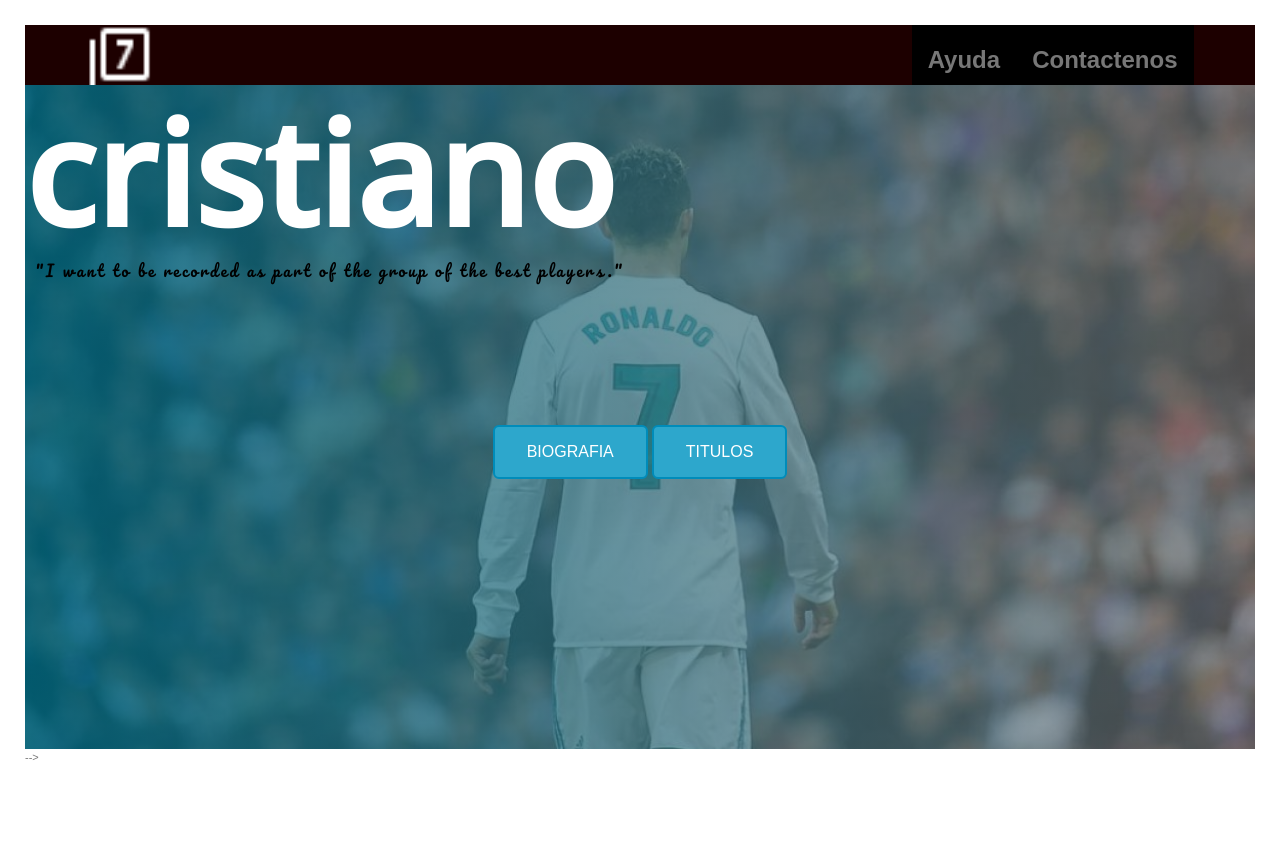
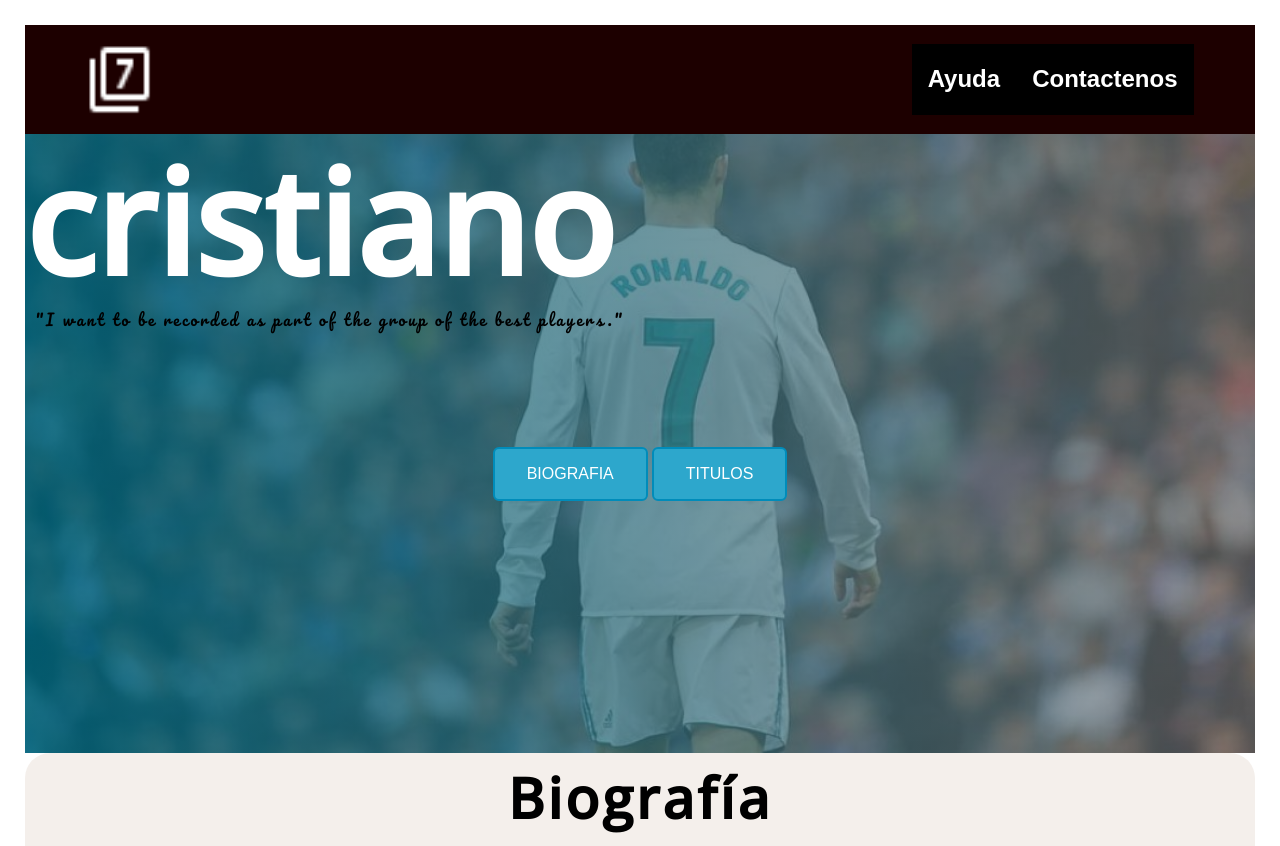
Before and after one commit to elyato/trabajocesde, a plain HTML site: page index.html in a window 1280 px wide. Shown: the top 846 px of the page. Before the commit the page ends 800 px from the top, so only its background shows below. Drawn offline with nearby package versions, Linux system fonts and the light colour scheme; a web font is replaced by a local one.

Commit message:
comienzo de js y terminacion de html y css

```diff
--- a/css/estilos.css
+++ b/css/estilos.css
@@ -18,8 +18,9 @@ body {
 }
 header {
   background-color: rgb(29, 0, 0);
-  height: 60px;
+  height: 15%;
   display: flex;
+  width: -webkit-fill-available;
 }
 .container {
   display: flex;
@@ -31,6 +32,22 @@ header {
 .icon7 {
   width: 65px;
   height: auto;
+}
+.cristiano {
+  height: 91vh;
+  background-image: linear-gradient(
+      to right,
+      rgba(1, 107, 131, 0.815),
+      rgba(118, 116, 116, 0.654)
+    ),
+    url(/img/ronaldo.jpeg);
+  position: relative;
+  background-size: cover;
+  display: flex;
+  flex-direction: column;
+  justify-content: flex-start;
+  align-items: flex-start;
+  color: rgb(255, 255, 255);
 }
 
 .prueba {
@@ -65,24 +82,9 @@ header {
   text-decoration: dashed;
 }
 
-.cristiano {
-  height: 83vh;
-  background-image: linear-gradient(
-      to right,
-      rgba(1, 107, 131, 0.815),
-      rgba(118, 116, 116, 0.654)
-    ),
-    url(/img/ronaldo.jpeg);
-  position: relative;
-  background-size: cover;
-  display: flex;
-  flex-direction: column;
-  justify-content: flex-start;
-  align-items: flex-start;
-  color: rgb(255, 255, 255);
-}
+
 .content-botton {
-  padding: 138px;
+  padding: 110px;
   display: flex;
   align-self: center;
   align-items: center;
--- a/css/index.js
+++ /dev/null
@@ -1 +0,0 @@
-const button = document.querySelector(".button")
--- a/index.html
+++ b/index.html
@@ -18,9 +18,10 @@
       href="img/sports_soccer_FILL0_wght400_GRAD0_opsz48.png"
       type="image/x-icon"
     />
-    <title>elBicho</title>
+    <title>cristiano</title>
   </head>
   <body>
+    <main class="cristiano">
      <header class="header-container">
       <div class="container">
         <img class="icon7" src="img/outline_filter_7_white_24dp.png" alt="">
@@ -34,16 +35,16 @@
         </div>
       </div>
     </header>
-    <main class="cristiano">
+
       <h1 class="titulo">cristiano</h1>
       <p class="frase">"I want to be recorded as part of the group of the best players."</p>
-      <div class="content-botton">
-        <button class="botton">biografia</button>
+      <div  class="content-botton">
+        <button id="prueba" class="botton" >biografia</button>
         <button class="botton">Titulos</button>
       </div>
-  </main> -->
+  </main>
     <!-- acá comieza la pagina de biografia -->
-    <!-- <section class="biografia">
+     <section class="biografia">
       <h1 class="titulo-2">Biografía</h1>
       <div class="content-bio">
         <ul class="lista">
@@ -141,4 +142,5 @@
       </div>
     </section> -->
   </body>
+  <script src="index.js"></script>
 </html>
--- /dev/null
+++ b/index.js
@@ -0,0 +1,11 @@
+const button = document.getElementById("prueba");
+const cristiano = document.querySelector(".cristiano");
+const biografia = document.querySelector(".biografia");
+
+function ocultarMostrar() {
+  button.addEventListener("click", () => {
+    cristiano.style.display = "none";
+    biografia.style.display = "flex";
+  });
+  console.log(cristiano);
+}
```
